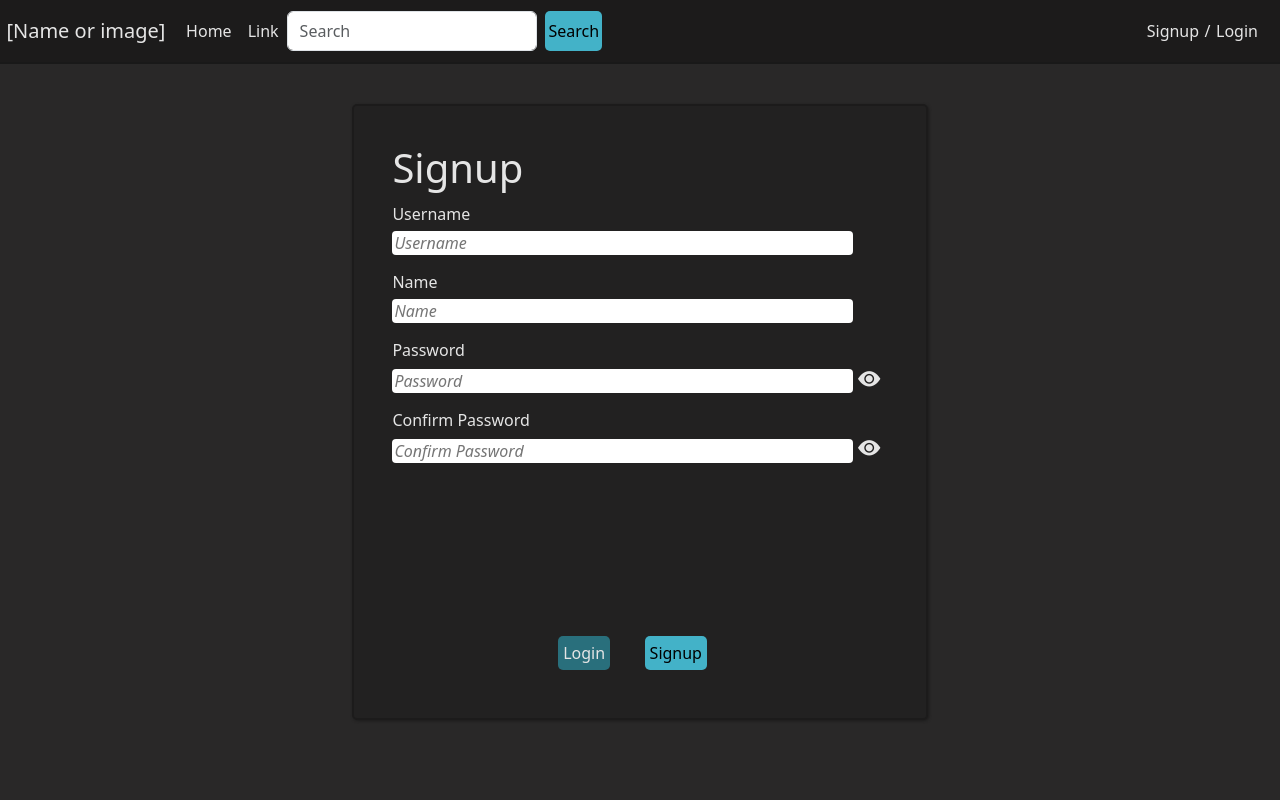
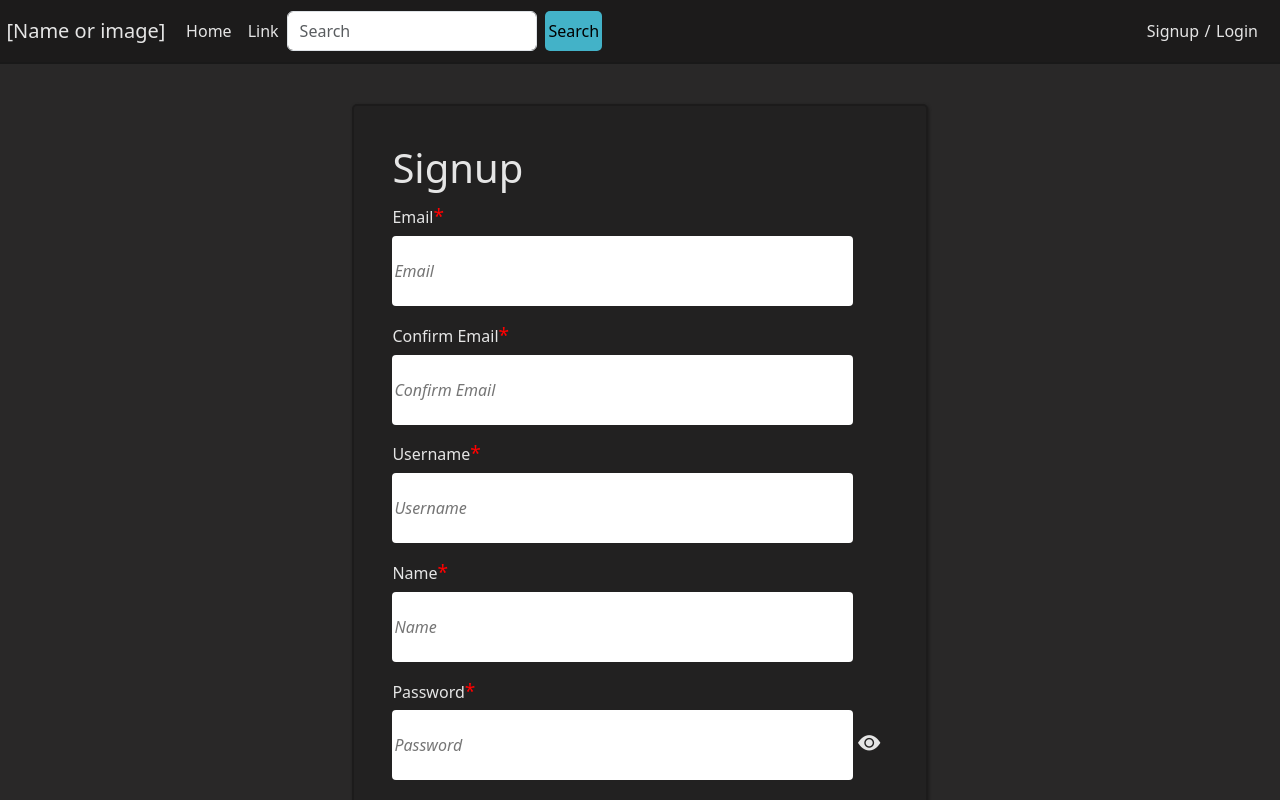
Before and after one commit to DakotaSpencer/Projects-In-Web-Dev, a React (Create React App) app in the folder frontend/pokesite/: page /signup in a window 1280 px wide. Shown: the top 800 px of the page. Built offline with nearby package versions, Linux system fonts and the light colour scheme.

Commit message:
Added signup and login
Added Email inputs back

```diff
--- a/frontend/pokesite/src/App.scss
+++ b/frontend/pokesite/src/App.scss
@@ -10,11 +10,11 @@ body {
 	border-radius: 5px;
 }
 
-.error{
+.error {
 	color: red;
 }
 
-.required{
+.required {
 	font-size: 1.2em;
 }
 
@@ -49,8 +49,7 @@ a {
 			flex-direction: column;
 			.inputs input {
 				width: 93%;
-				height: 35%;
-				max-height: 35% !important;
+				height: 70px;
 				margin-top: 1%;
 				margin-bottom: 3%;
 				border-radius: 4px;
@@ -74,6 +73,9 @@ a {
 				margin-top: -2.5% !important;
 				margin-right: 7% !important;
 			}
+			label {
+				width: 100%;
+			}
 		}
 		.buttons {
 			margin-top: 10%;
@@ -96,7 +98,7 @@ a {
 .signup {
 	margin-top: 5vh;
 	.inputs input {
-		height: 25% !important;
+		height: 70px !important;
 		border: none;
 		&::placeholder {
 			font-style: italic;
--- a/frontend/pokesite/src/pages/Login.js
+++ b/frontend/pokesite/src/pages/Login.js
@@ -20,10 +20,10 @@ const Login = () => {
 		criteriaMode: "all",
 	});
 
-	const onSubmit = (data) =>{
+	const onSubmit = (data) => {
 		// fetch statement for the backend
-		console.log(data)
-	}
+		console.log(data);
+	};
 
 	return (
 		<div className="login">
@@ -31,22 +31,28 @@ const Login = () => {
 				<h1>Login</h1>
 				<form className="form" onSubmit={handleSubmit(onSubmit)}>
 					<div className="inputs">
-						<label htmlFor="username">Username <span className="error required">*</span></label>
+						<label htmlFor="usernameEmail">
+							Username or Email <span className="error required">*</span>
+						</label>
 						<input
-							name="username"
+							name="usernameEmail"
 							type="text"
-							placeholder="Username"
-							{...register("username", {
-								required: "Username is required",
-								pattern: {
-									value: /^[a-zA-Z0-9_-]{3,16}$/i,
-									message: "Username is invalid",
+							placeholder="Username or Email"
+							{...register("usernameEmail", {
+								required: "Username or Email is required",
+								validate: (value) => {
+									const isEmail = /^[^\s@]+@[^\s@]+\.[^\s@]+$/.test(value);
+									const isUsername = /^[a-zA-Z0-9_-]{3,16}$/.test(value);
+
+									if (!isEmail && !isUsername) {
+										return "Invalid username or email";
+									}
 								},
 							})}
 						/>
 						<ErrorMessage
 							errors={errors}
-							name="email"
+							name="usernameEmail"
 							render={({ messages }) =>
 								messages
 									? Object.entries(messages).map(([type, message]) => (
@@ -57,13 +63,15 @@ const Login = () => {
 									: null
 							}
 						/>
-						<label htmlFor="password">Password <span className="error required">*</span></label>
+						<label htmlFor="password">
+							Password <span className="error required">*</span>
+						</label>
 						<input
 							name="password"
 							type={showPassword ? "text" : "password"}
 							placeholder="Password"
 							{...register("password", {
-								required: "Password is required"
+								required: "Password is required",
 							})}
 						/>
 						<i
--- a/frontend/pokesite/src/pages/Signup.js
+++ b/frontend/pokesite/src/pages/Signup.js
@@ -12,6 +12,7 @@ const Signup = () => {
 		navigate(path);
 	};
 	const [passwordMatch, setPasswordMatch] = useState();
+	const [emailMatch, setEmailMatch] = useState();
 
 	const {
 		register,
@@ -38,6 +39,7 @@ const Signup = () => {
 
 	useEffect(() => {
 		setPasswordMatch(watch("password", "") === watch("confirmPassword", ""));
+		setEmailMatch(watch("email", "") === watch("confirmEmail", ""));
 	}, [watch]);
 
 	return (
@@ -46,9 +48,76 @@ const Signup = () => {
 				<h1>Signup</h1>
 				<form className="form" onSubmit={handleSubmit(onSubmit)}>
 					<div className="inputs">
-						<label htmlFor="username">Username</label>
-						<br />
-						<input name="username" type="text" placeholder="Username"  {...register("username", {
+						<label htmlFor="email">
+							Email<span className="error required">*</span>
+						</label>
+						<input
+							id="email"
+							name="email"
+							type="email"
+							placeholder="Email"
+							{...register("email", {
+								required: "Email is required",
+								pattern: {
+									value: /^[A-Z0-9._%+-]+@[A-Z0-9.-]+\.[A-Z]{2,}$/i,
+									message: "Email address is invalid",
+								},
+								minLength: {
+									value: 5,
+									message: "Email must be longer than 5 characters",
+								},
+							})}
+						/>
+						<ErrorMessage
+							errors={errors}
+							name="email"
+							render={({ messages }) =>
+								messages
+									? Object.entries(messages).map(([type, message]) => (
+											<p key={type} className="error">
+												{message}
+											</p>
+									  ))
+									: null
+							}
+						/>
+
+						<label htmlFor="confirmEmail">
+							Confirm Email<span className="error required">*</span>
+						</label>
+						<input
+							id="confirmEmail"
+							name="confirmEmail"
+							type="email"
+							placeholder="Confirm Email"
+							{...register("confirmEmail", {
+								required: "Email is required",
+								validate: (value) =>
+									value === watch("email", "") || "Emails do not match",
+							})}
+						/>
+						{emailMatch ? null : <p className="error">Emails do not match</p>}
+						<ErrorMessage
+							errors={errors}
+							name="confirmEmail"
+							render={({ messages }) =>
+								messages
+									? Object.entries(messages).map(([type, message]) => (
+											<p key={type} className="error">
+												{message}
+											</p>
+									  ))
+									: null
+							}
+						/>
+						<label htmlFor="username">
+							Username<span className="error required">*</span>
+						</label>
+						<input
+							name="username"
+							type="text"
+							placeholder="Username"
+							{...register("username", {
 								required: "Username is required",
 								pattern: {
 									value: /^[a-zA-Z0-9_-]{3,16}$/,
@@ -77,8 +146,9 @@ const Signup = () => {
 									: null
 							}
 						/>
-						<label htmlFor="name">Name</label>
-						<br />
+						<label htmlFor="name">
+							Name<span className="error required">*</span>
+						</label>
 						<input
 							name="name"
 							type="text"
@@ -112,8 +182,9 @@ const Signup = () => {
 									: null
 							}
 						/>
-						<label htmlFor="password">Password</label>
-						<br />
+						<label htmlFor="password">
+							Password<span className="error required">*</span>
+						</label>
 						<input
 							name="password"
 							type={showPassword ? "text" : "password"}
@@ -149,8 +220,9 @@ const Signup = () => {
 							}
 						/>
 
-						<label htmlFor="confirmPassword">Confirm Password</label>
-						<br />
+						<label htmlFor="confirmPassword">
+							Confirm Password<span className="error required">*</span>
+						</label>
 						<input
 							name="confirmPassword"
 							type={showPassword ? "text" : "password"}
```
